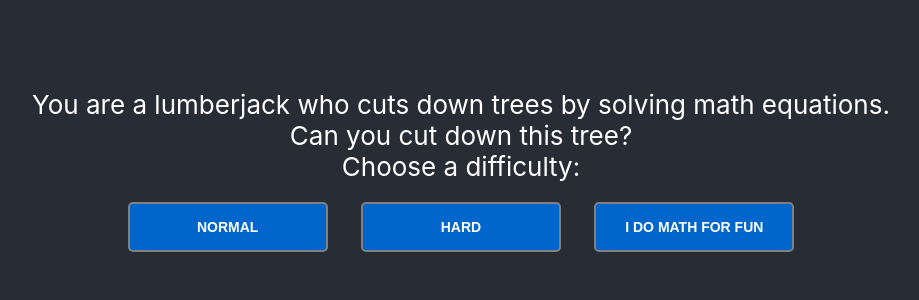
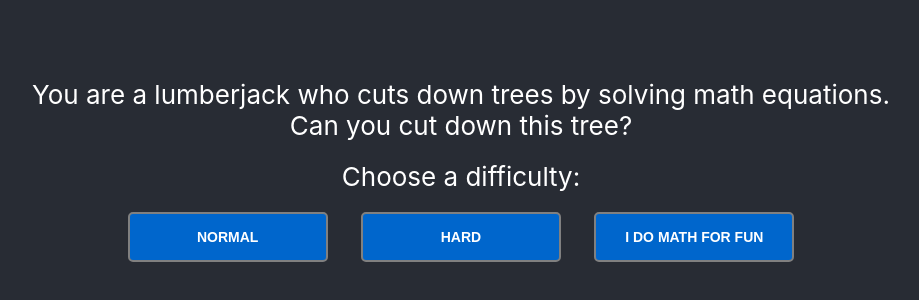
Before and after one commit to stsun1026/stsun1026.github.io, a React (Create React App) app: page /clear-the-tree in a window 1280 px wide. Shown: the part 194-494 px from the top of the page, without its empty margins (179-1098 px from the left). Built offline with nearby package versions, Linux system fonts and the light colour scheme.

Commit message:
Fix: spacing of intro text of Tree Game

```diff
--- a/src/pages/ClearTheTreePage/Game/ClearTheTreeGame.js
+++ b/src/pages/ClearTheTreePage/Game/ClearTheTreeGame.js
@@ -61,7 +61,7 @@ const ClearTheTreeGame = ({
       { logic.current.isActive ? <div></div> :
         <div>
           <div className={ styles.introText } style={{ width: gameWidth }}>
-            You are a lumberjack who cuts down trees by solving math equations. <br/>Can you cut down this tree?
+            You are a lumberjack who cuts down trees by solving math equations.<br/>Can you cut down this tree?
           </div>
           <div style={{ paddingBottom: 20 }}>Choose a difficulty:</div>
           <div className={ gameWidth > 700 ? styles.buttonGroupAdjacent : styles.buttonGroupStacked }>
--- a/src/pages/ClearTheTreePage/Game/ClearTheTreeGame.module.css
+++ b/src/pages/ClearTheTreePage/Game/ClearTheTreeGame.module.css
@@ -1,5 +1,6 @@
 .introText {
   word-wrap: break-word;
+  padding-bottom: 20px;
 }
 
 .button {
```
